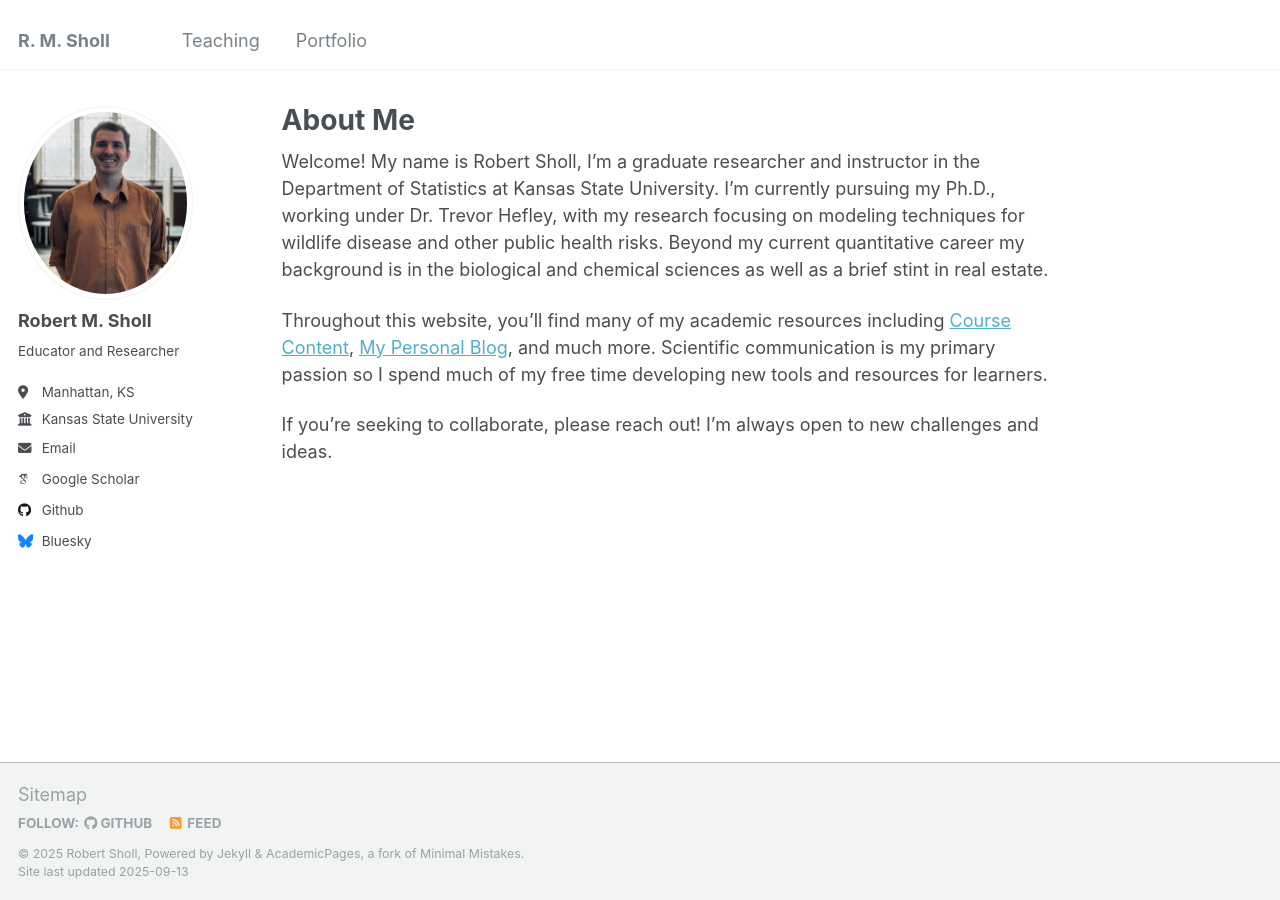
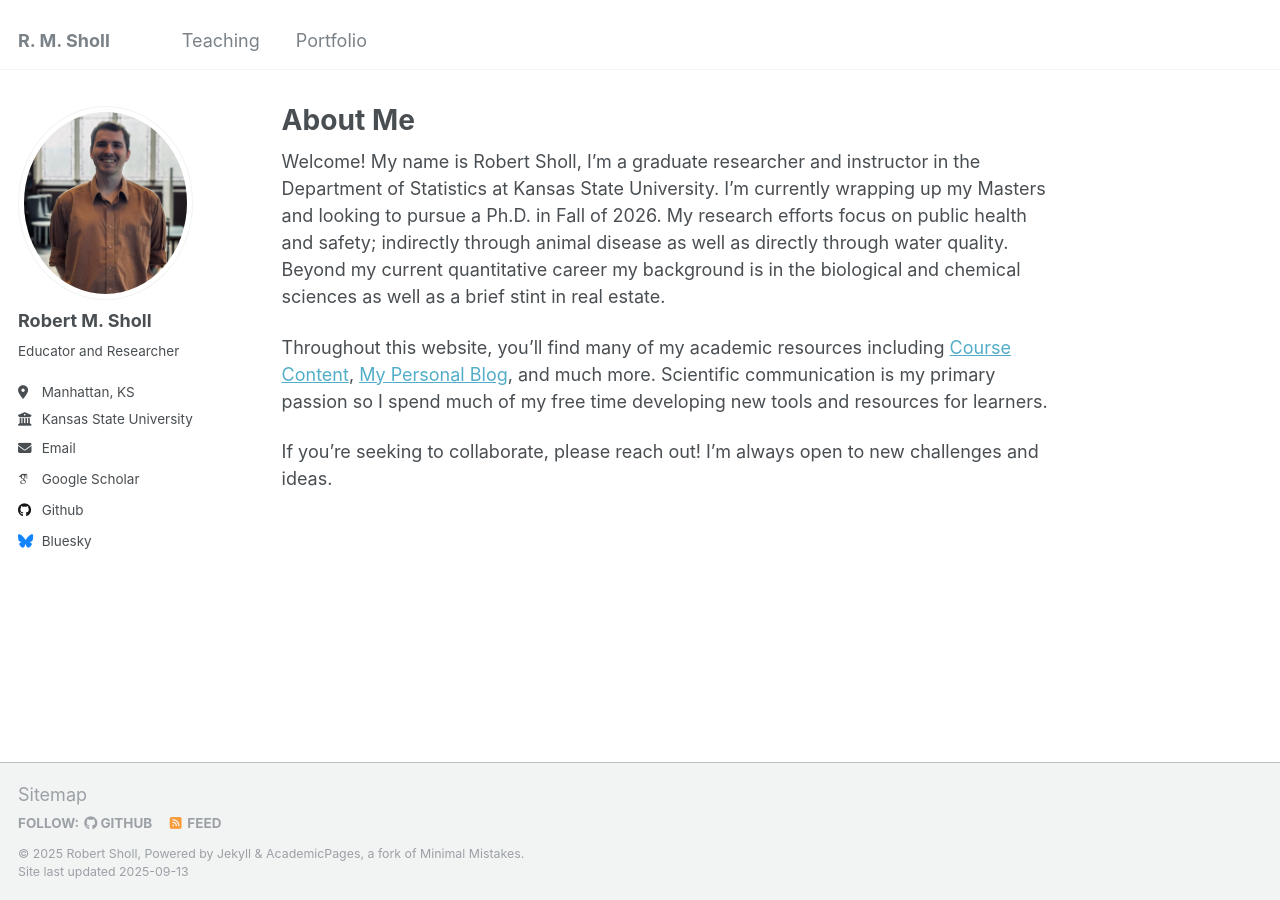
Before and after one commit to rmshksu/rmshksu.github.io, a Jekyll site: the page built from _pages/about.md, in a window 1280 px wide. Built offline with Jekyll 4.4.1, drawn with Linux system fonts in a browser that asks for light colours; some web fonts are replaced.

Commit message:
some base edits and reveals

```diff
--- a/_pages/about.md
+++ b/_pages/about.md
@@ -7,8 +7,8 @@ redirect_from:
   - /about.html
 ---
 
-Welcome! My name is Robert Sholl, I'm a graduate researcher and instructor in the Department of Statistics at Kansas State University. I'm currently pursuing my Ph.D., working under Dr. Trevor Hefley, with my research focusing on modeling techniques for wildlife disease and other public health risks. Beyond my current quantitative career my background is in the biological and chemical sciences as well as a brief stint in real estate.
+Welcome! My name is Robert Sholl, I'm a graduate researcher and instructor in the Department of Statistics at Kansas State University. I'm currently wrapping up my Masters and looking to pursue a Ph.D. in Fall of 2026. My research efforts focus on public health and safety; indirectly through animal disease as well as directly through water quality. Beyond my current quantitative career my background is in the biological and chemical sciences as well as a brief stint in real estate.
 
-Throughout this website, you'll find many of my academic resources including [Course Content](https://rmshksu.github.io/teaching/), [My Personal Blog](https://rmshksu.github.io/blog/), and much more. Scientific communication is my primary passion so I spend much of my free time developing new tools and resources for learners.
+Throughout this website, you'll find many of my academic resources including [Course Content](https://rmshksu.github.io/teaching/), [My Personal Blog](https://runningragged.vercel.app), and much more. Scientific communication is my primary passion so I spend much of my free time developing new tools and resources for learners.
 
 If you're seeking to collaborate, please reach out! I'm always open to new challenges and ideas.
```
Also changed, not shown: _pages/cv.md (+15 -12 lines).
